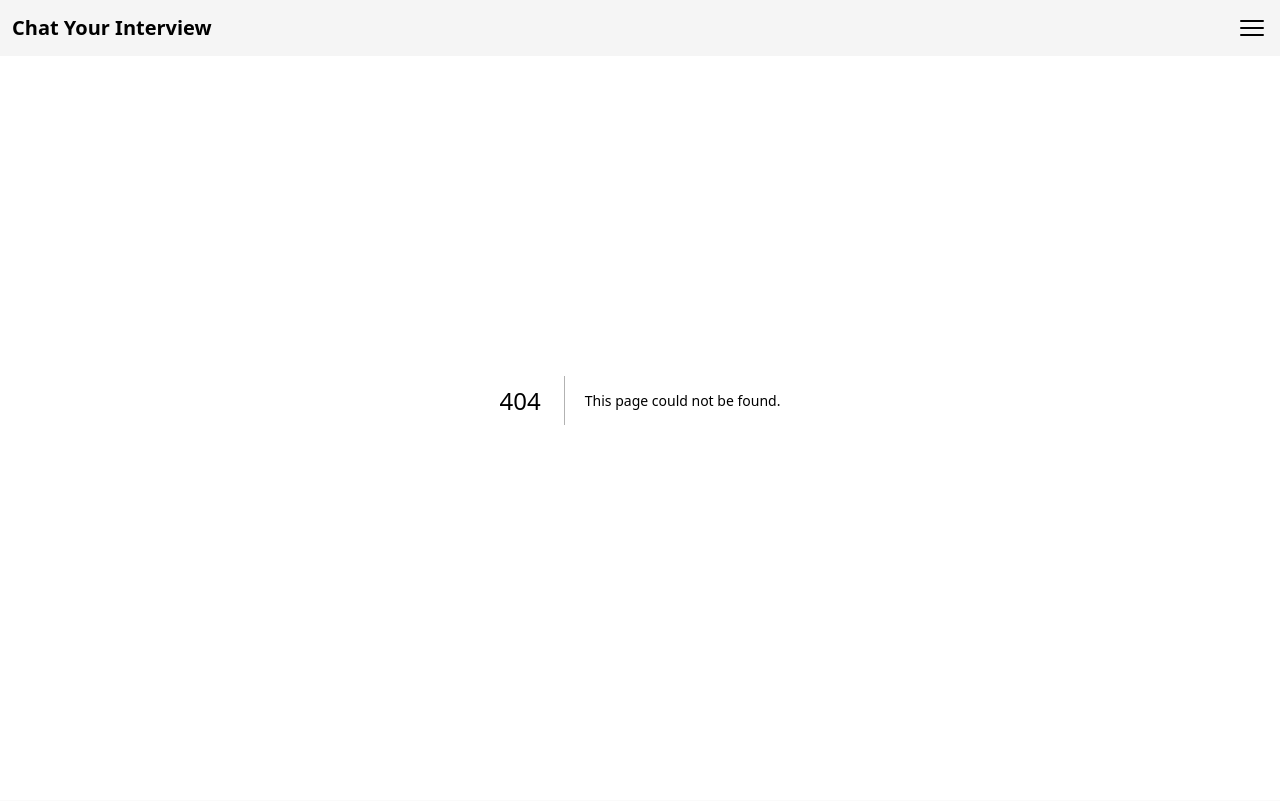
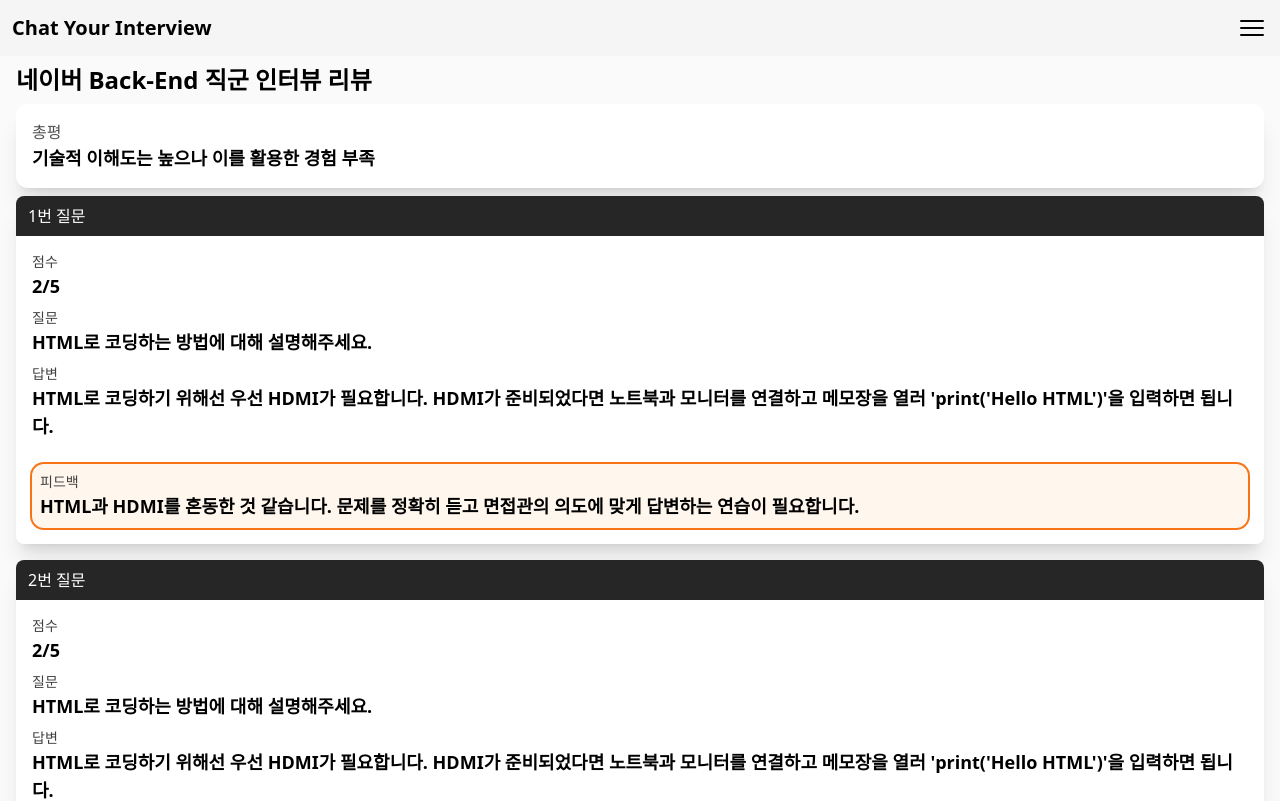
Before and after one commit to jhyunwoo/chat-your-interview, a Next.js app: page /interview/1/review in a window 1280 px wide. Before the commit this address had no page. Shown: the top 801 px of the page. Built offline with nearby package versions, Linux system fonts and the light colour scheme.

Commit message:
add review and create interview page

```diff
--- a/app/components/default-layout.tsx
+++ b/app/components/default-layout.tsx
@@ -16,6 +16,6 @@
   className?: string;
 }) {
   return (
-    <div className={`pt-14 w-screen h-screen ${className}`}>{children}</div>
+    <div className={`pt-16 w-screen h-screen ${className}`}>{children}</div>
   );
 }
--- /dev/null
+++ b/app/interview/[interviewId]/review/page.tsx
@@ -0,0 +1,120 @@
+import DefaultLayout from "@/app/components/default-layout";
+
+const resultData: {
+  index: number;
+  score: number;
+  question: string;
+  answer: string;
+  feedback: string;
+}[] = [
+  {
+    index: 1,
+    score: 2,
+    question: "HTML로 코딩하는 방법에 대해 설명해주세요.",
+    answer:
+      "HTML로 코딩하기 위해선 우선 HDMI가 필요합니다. HDMI가 준비되었다면 노트북과 모니터를 연결하고 메모장을 열러 'print('Hello HTML')'을 입력하면 됩니다.",
+    feedback:
+      "HTML과 HDMI를 혼동한 것 같습니다. 문제를 정확히 듣고 면접관의 의도에 맞게 답변하는 연습이 필요합니다.",
+  },
+  {
+    index: 2,
+    score: 2,
+    question: "HTML로 코딩하는 방법에 대해 설명해주세요.",
+    answer:
+      "HTML로 코딩하기 위해선 우선 HDMI가 필요합니다. HDMI가 준비되었다면 노트북과 모니터를 연결하고 메모장을 열러 'print('Hello HTML')'을 입력하면 됩니다.",
+    feedback:
+      "HTML과 HDMI를 혼동한 것 같습니다. 문제를 정확히 듣고 면접관의 의도에 맞게 답변하는 연습이 필요합니다.",
+  },
+  {
+    index: 3,
+    score: 2,
+    question: "HTML로 코딩하는 방법에 대해 설명해주세요.",
+    answer:
+      "HTML로 코딩하기 위해선 우선 HDMI가 필요합니다. HDMI가 준비되었다면 노트북과 모니터를 연결하고 메모장을 열러 'print('Hello HTML')'을 입력하면 됩니다.",
+    feedback:
+      "HTML과 HDMI를 혼동한 것 같습니다. 문제를 정확히 듣고 면접관의 의도에 맞게 답변하는 연습이 필요합니다.",
+  },
+  {
+    index: 4,
+    score: 2,
+    question: "HTML로 코딩하는 방법에 대해 설명해주세요.",
+    answer:
+      "HTML로 코딩하기 위해선 우선 HDMI가 필요합니다. HDMI가 준비되었다면 노트북과 모니터를 연결하고 메모장을 열러 'print('Hello HTML')'을 입력하면 됩니다.",
+    feedback:
+      "HTML과 HDMI를 혼동한 것 같습니다. 문제를 정확히 듣고 면접관의 의도에 맞게 답변하는 연습이 필요합니다.",
+  },
+];
+
+function QuestionResult({
+  index,
+  score,
+  question,
+  answer,
+  feedback,
+}: {
+  index: number;
+  score: number;
+  question: string;
+  answer: string;
+  feedback: string;
+}) {
+  return (
+    <div className={"rounded-lg bg-white shadow-xl"}>
+      <div className={"w-full p-2 bg-neutral-800 text-white rounded-t-lg px-3"}>
+        <div>{index}번 질문</div>
+      </div>
+      <div className={"p-4 flex flex-col gap-2"}>
+        <div>
+          <div className={"text-sm text-neutral-700"}>점수</div>
+          <div className={"text-lg font-semibold"}>{score}/5</div>
+        </div>
+        <div>
+          <div className={"text-sm text-neutral-700"}>질문</div>
+          <div className={"text-lg font-semibold"}>{question}</div>
+        </div>
+        <div>
+          <div className={"text-sm text-neutral-700"}>답변</div>
+          <div className={"text-lg font-semibold"}>{answer}</div>
+        </div>
+        <div
+          className={"bg-orange-50 ring-2 mt-4 ring-orange-500 rounded-xl p-2"}
+        >
+          <div className={"text-sm text-neutral-700"}>피드백</div>
+          <div className={"text-lg font-semibold"}>{feedback}</div>
+        </div>
+      </div>
+    </div>
+  );
+}
+
+export default async function InterviewReviewPage({
+  params,
+}: {
+  params: Promise<{ interviewId: string }>;
+}) {
+  return (
+    <DefaultLayout className={"p-4 flex flex-col gap-2"}>
+      <div className={"text-2xl font-bold"}>
+        네이버 Back-End 직군 인터뷰 리뷰
+      </div>
+      <div className={"bg-white p-4 rounded-xl shadow-xl"}>
+        <div className={"text-neutral-600"}>총평</div>
+        <div className={"text-lg font-semibold"}>
+          기술적 이해도는 높으나 이를 활용한 경험 부족
+        </div>
+      </div>
+      <div className={"flex flex-col gap-4"}>
+        {resultData.map((resultDatum) => (
+          <QuestionResult
+            key={resultDatum.index}
+            index={resultDatum.index}
+            score={resultDatum.score}
+            question={resultDatum.question}
+            answer={resultDatum.answer}
+            feedback={resultDatum.feedback}
+          />
+        ))}
+      </div>
+    </DefaultLayout>
+  );
+}
--- /dev/null
+++ b/app/interview/create/page.tsx
@@ -0,0 +1,81 @@
+"use client";
+
+import DefaultLayout from "@/app/components/default-layout";
+import { SubmitHandler, useForm } from "react-hook-form";
+import { useRouter } from "next/navigation";
+
+interface Inputs {
+  title: string;
+  job: string;
+  company: string;
+  resume: string;
+}
+
+export default function CreateInterview() {
+  const { register, handleSubmit } = useForm<Inputs>();
+  const router = useRouter();
+  const onSubmit: SubmitHandler<Inputs> = (data) => {
+    console.log(data);
+    router.push(`/interview/${1}`);
+  };
+
+  return (
+    <DefaultLayout className={"flex flex-col p-4"}>
+      <div className={"text-2xl font-bold"}>새로운 인터뷰 생성</div>
+      <form
+        onSubmit={handleSubmit(onSubmit)}
+        className={"flex flex-col gap-2 mt-4"}
+      >
+        <div>
+          <div className={"text-sm text-neutral-700"}>제목</div>
+          <input
+            {...register("title", { required: true })}
+            className={
+              "p-2 rounded-lg bg-neutral-100 text-lg font-semibold w-full"
+            }
+            placeholder={"인터뷰 제목"}
+          />
+        </div>
+        <div>
+          <div className={"text-sm text-neutral-700"}>직군</div>
+          <input
+            {...register("job", { required: true })}
+            className={
+              "p-2 rounded-lg bg-neutral-100 text-lg font-semibold w-full"
+            }
+            placeholder={"직군"}
+          />
+        </div>
+        <div>
+          <div className={"text-sm text-neutral-700"}>기업</div>
+          <input
+            {...register("company", { required: true })}
+            className={
+              "p-2 rounded-lg bg-neutral-100 text-lg font-semibold w-full"
+            }
+            placeholder={"기업"}
+          />
+        </div>
+        <div>
+          <div className={"text-sm text-neutral-700"}>포트폴리오</div>
+          <textarea
+            {...register("resume", { required: true })}
+            className={
+              "p-2 rounded-lg bg-neutral-100 text-lg font-semibold w-full h-56"
+            }
+            placeholder={"포트폴리오"}
+          />
+        </div>
+
+        <button
+          type="submit"
+          className={
+            "p-2 rounded-full bg-sky-600 text-white font-semibold text-lg"
+          }
+        >
+          인터뷰 시작하기
+        </button>
+      </form>
+    </DefaultLayout>
+  );
+}
--- a/app/interview/page.tsx
+++ b/app/interview/page.tsx
@@ -4,13 +4,21 @@
 export default function InterviewPage() {
   return (
     <DefaultLayout className={"flex p-4 flex-col"}>
+      <Link
+        href={"/interview/create"}
+        className={
+          "text-center text-white bg-emerald-500 p-3 rounded-xl text-lg font-semibold"
+        }
+      >
+        새로운 인터뷰
+      </Link>
       <div className={"text-2xl font-bold py-4"}>Interview History</div>
       <div className={"w-full gap-2 grid grid-cols-3 "}>
         <Link
           className={
             "p-4 rounded-xl ring-2 ring-green-500 hover:bg-neutral-100 bg-white shadow-lg transition text-center text-xl font-semibold"
           }
-          href={`/interview/1`}
+          href={`/interview/1/review`}
         >
           Naver Back-End 직군 인터뷰
         </Link>
--- a/package.json
+++ b/package.json
@@ -14,6 +14,7 @@
     "next": "15.0.3",
     "react": "19.0.0-rc-66855b96-20241106",
     "react-dom": "19.0.0-rc-66855b96-20241106",
+    "react-hook-form": "^7.53.2",
     "react-webcam": "^7.2.0",
     "zustand": "^5.0.1"
   },
```
Also changed, not shown: 1 other file (tests, documents, lock files or other folders).
